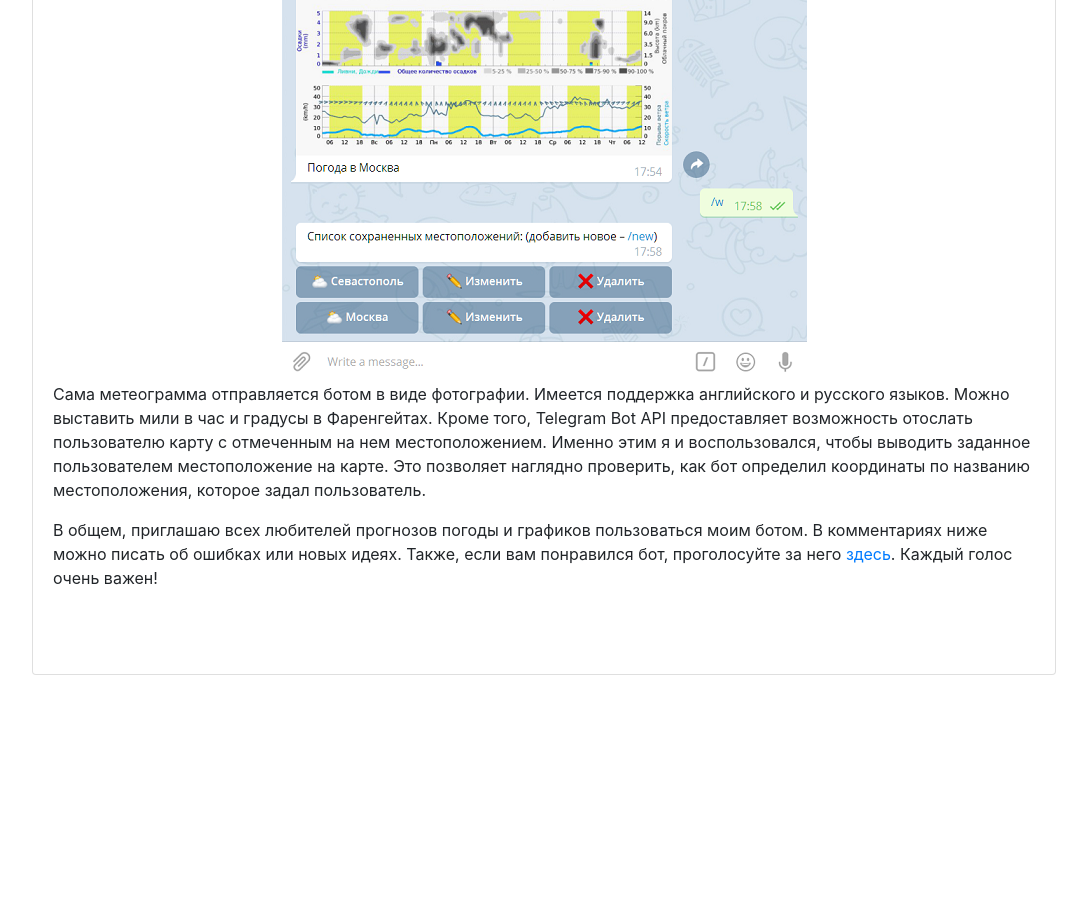
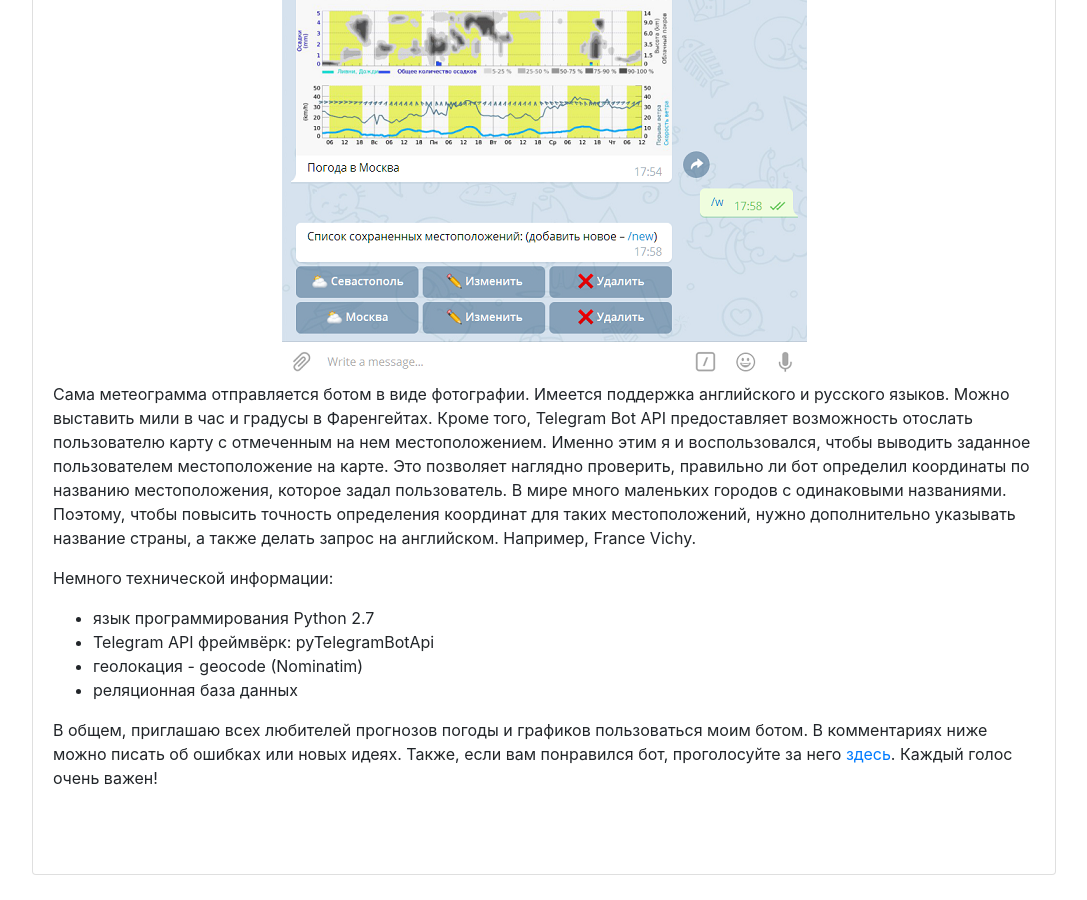
Before and after one commit to Gooman-rus/gooman-rus.github.io, a Jekyll site: the page built from _posts/2017-09-09-telegram-weather-bot.md, in a window 1280 px wide and 900 px high, scrolled down 1950 px. Shown: the whole window, without its empty margins (96-1183 px from the left). Built offline with Jekyll 4.4.1, drawn with Linux system fonts in a browser that asks for light colours; nearby versions of some CDN libraries; comment, search, counter and statistics services are not loaded; before the commit the page ends 2650 px from its top, so only the background shows below that.

Commit message:
Update 2017-09-09-telegram-weather-bot.md

```diff
--- a/_posts/2017-09-09-telegram-weather-bot.md
+++ b/_posts/2017-09-09-telegram-weather-bot.md
@@ -30,7 +30,14 @@
 <center><img src="{{ site.url }}/posts-images/bot.png" alt="Чат с ботом"/></center>
 
 Сама метеограмма отправляется ботом в виде фотографии. Имеется поддержка английского и русского языков. Можно выставить мили в час и градусы в Фаренгейтах.
-Кроме того, Telegram Bot API предоставляет возможность отослать пользователю карту с отмеченным на нем местоположением. Именно этим я и воспользовался, чтобы выводить заданное пользователем местоположение на карте. Это позволяет наглядно проверить, как бот определил координаты по названию местоположения, которое задал пользователь.
+Кроме того, Telegram Bot API предоставляет возможность отослать пользователю карту с отмеченным на нем местоположением. Именно этим я и воспользовался, чтобы выводить заданное пользователем местоположение на карте. Это позволяет наглядно проверить, правильно ли бот определил координаты по названию местоположения, которое задал пользователь.
+В мире много маленьких городов с одинаковыми названиями. Поэтому, чтобы повысить точность определения координат для таких местоположений, нужно дополнительно указывать название страны, а также делать запрос на английском. Например, France Vichy.
+
+Немного технической информации:
+- язык программирования Python 2.7
+- Telegram API фреймвёрк: pyTelegramBotApi
+- геолокация - geocode (Nominatim)
+- реляционная база данных
 
 В общем, приглашаю всех любителей прогнозов погоды и графиков пользоваться моим ботом. В комментариях ниже можно писать об ошибках или новых идеях.
 Также, если вам понравился бот, проголосуйте за него <a href="https://storebot.me/bot/thelairbot" target="_blank" title="Прогноз погоды Telegram bot - рейтинг">здесь</a>. Каждый голос очень важен!
```
